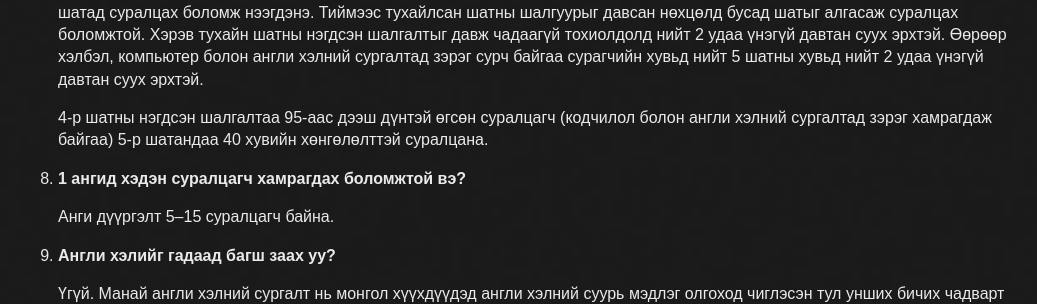
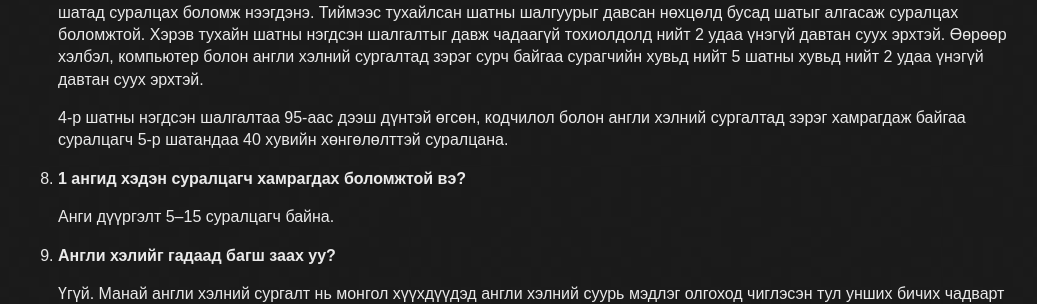
Before and after one commit to ganaatulgaa/corecode, a Jekyll site: the page built from faq.md, in a window 1280 px wide and 900 px high, scrolled down 747 px. Shown: the part 151-455 px from the top of the window, without its empty margins (122-1159 px from the left). Built offline with Jekyll 4.4.1, drawn with Linux system fonts in a browser that asks for light colours; our own code applies the rules of GitHub Pages for plain Markdown files.

Commit message:
Update faq.md

```diff
--- a/faq.md
+++ b/faq.md
@@ -32,7 +32,7 @@ layout: default
 
    1-р шатаас бусад шат бүр шалгууртай байх бөгөөд шалгуурын 100 онооноос ядаж 70 оноо авч чадсан тохиолдолд дараагийн шатад суралцах боломж нээгдэнэ. Тиймээс тухайлсан шатны шалгуурыг давсан нөхцөлд бусад шатыг алгасаж суралцах боломжтой. Хэрэв тухайн шатны нэгдсэн шалгалтыг давж чадаагүй тохиолдолд нийт 2 удаа үнэгүй давтан суух эрхтэй. Өөрөөр хэлбэл, компьютер болон англи хэлний сургалтад зэрэг сурч байгаа сурагчийн хувьд нийт 5 шатны хувьд нийт 2 удаа үнэгүй давтан суух эрхтэй.
 
-   4-р шатны нэгдсэн шалгалтаа 95-аас дээш дүнтэй өгсөн суралцагч (кодчилол болон англи хэлний сургалтад зэрэг хамрагдаж байгаа) 5-р шатандаа 40 хувийн хөнгөлөлттэй суралцана.
+   4-р шатны нэгдсэн шалгалтаа 95-аас дээш дүнтэй өгсөн, кодчилол болон англи хэлний сургалтад зэрэг хамрагдаж байгаа суралцагч 5-р шатандаа 40 хувийн хөнгөлөлттэй суралцана.
 
 1. **1 ангид хэдэн суралцагч хамрагдах боломжтой вэ?**
 
```
